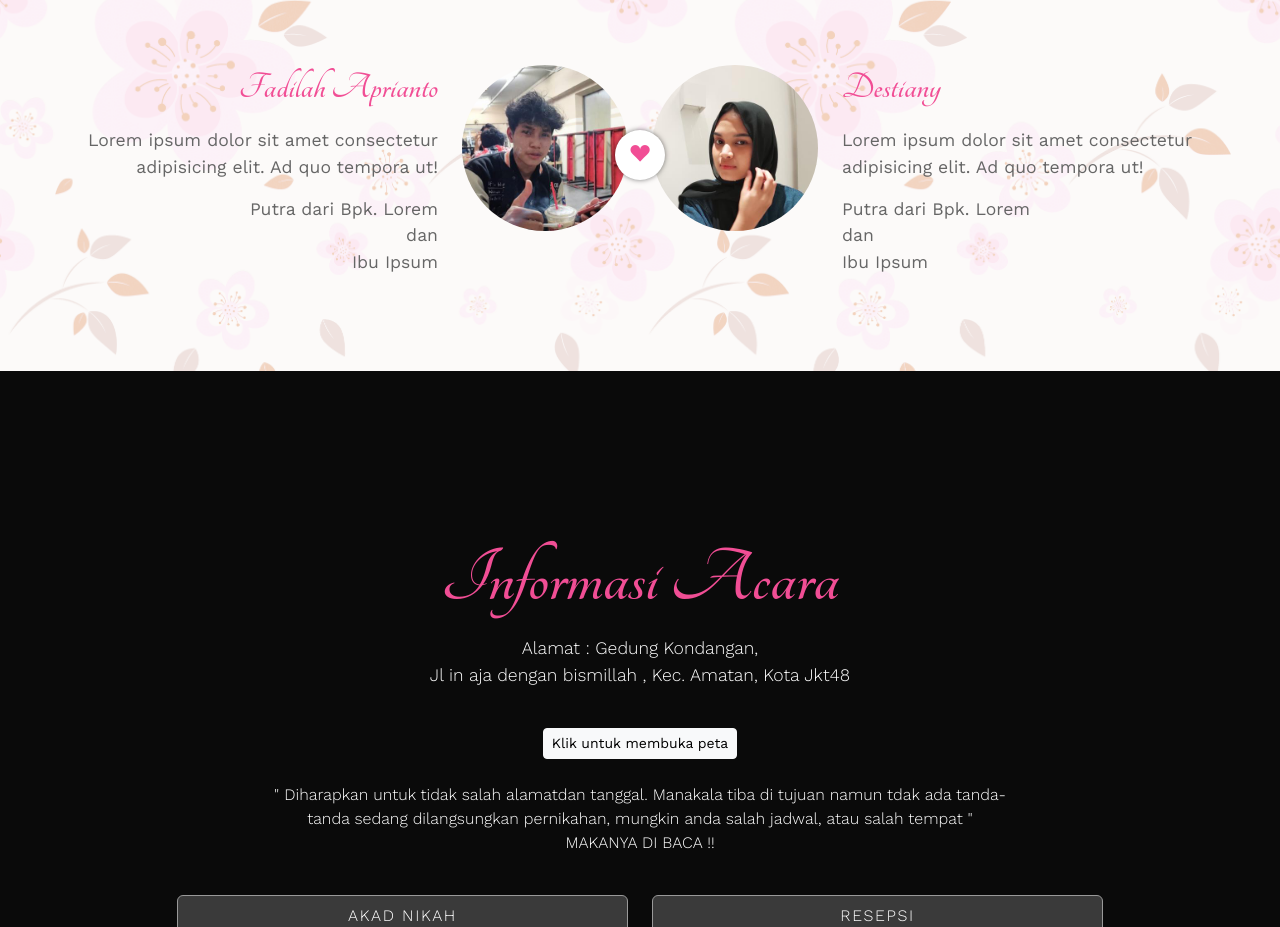
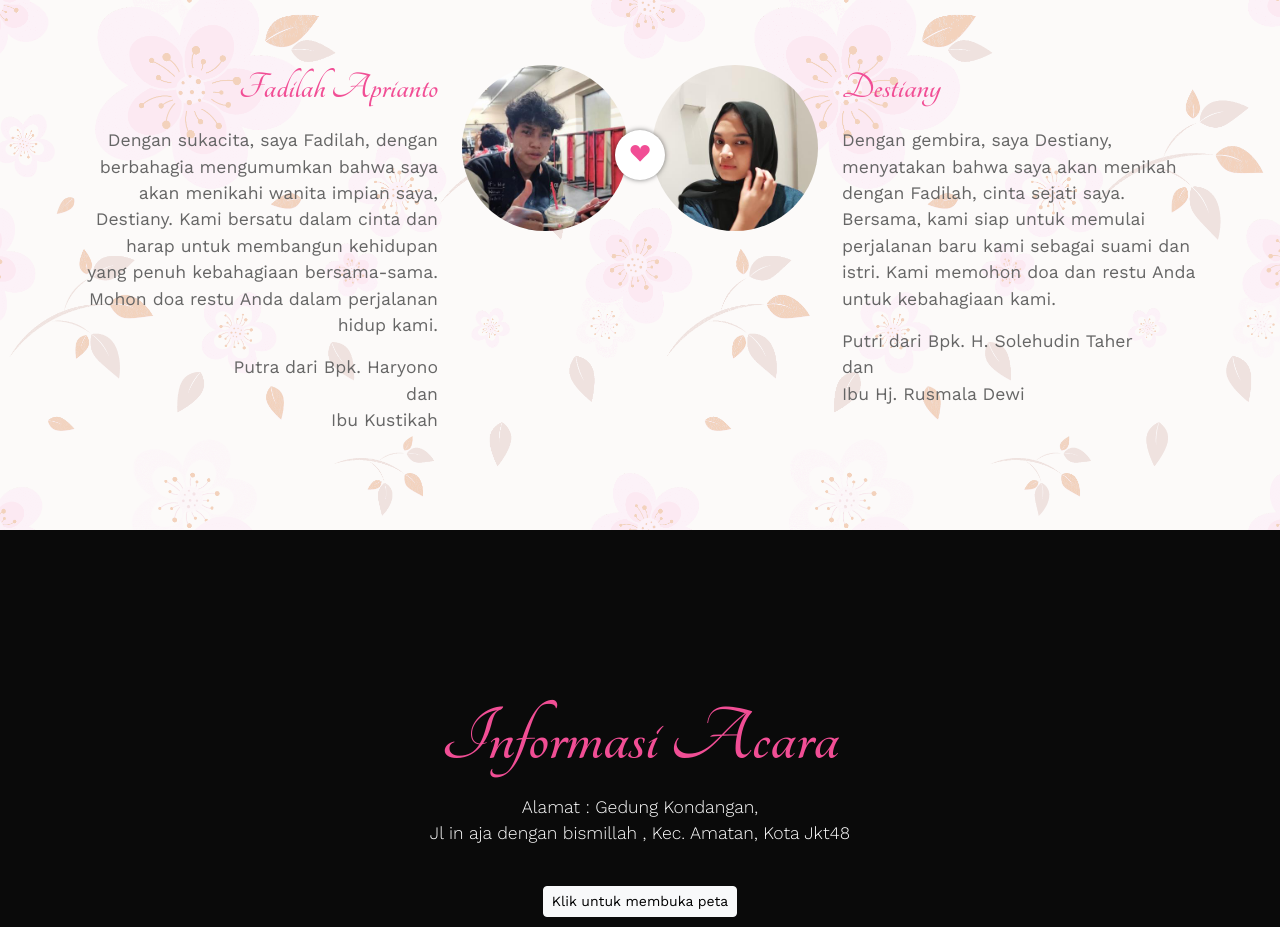
Before and after one commit to PepsodenTBiawaK/fadilah-destiany-wedding, a plain HTML site: page index.html in a window 1280 px wide. Shown: the part 1320-2247 px from the top of the page. Drawn offline with nearby package versions, Linux system fonts and the light colour scheme.

Commit message:
memperbaiki text di bagian home

```diff
--- a/index.html
+++ b/index.html
@@ -77,10 +77,13 @@
             <div class="row">
               <div class="col-8 text-end">
                 <h3>Fadilah Aprianto</h3>
-                <p>Lorem ipsum dolor sit amet consectetur adipisicing elit. Ad quo tempora ut!</p>
                 <p>
-                  Putra dari Bpk. Lorem <br />dan <br />
-                  Ibu Ipsum
+                  Dengan sukacita, saya Fadilah, dengan berbahagia mengumumkan bahwa saya akan menikahi wanita impian saya, Destiany. Kami bersatu dalam cinta dan harap untuk membangun kehidupan yang penuh kebahagiaan bersama-sama. Mohon
+                  doa restu Anda dalam perjalanan hidup kami.
+                </p>
+                <p>
+                  Putra dari Bpk. Haryono <br />dan <br />
+                  Ibu Kustikah
                 </p>
               </div>
               <div class="col-4">
@@ -98,10 +101,13 @@
               </div>
               <div class="col-8">
                 <h3>Destiany</h3>
-                <p>Lorem ipsum dolor sit amet consectetur adipisicing elit. Ad quo tempora ut!</p>
                 <p>
-                  Putra dari Bpk. Lorem <br />dan <br />
-                  Ibu Ipsum
+                  Dengan gembira, saya Destiany, menyatakan bahwa saya akan menikah dengan Fadilah, cinta sejati saya. Bersama, kami siap untuk memulai perjalanan baru kami sebagai suami dan istri. Kami memohon doa dan restu Anda untuk
+                  kebahagiaan kami.
+                </p>
+                <p>
+                  Putri dari Bpk. H. Solehudin Taher <br />dan <br />
+                  Ibu Hj. Rusmala Dewi
                 </p>
               </div>
             </div>
```
